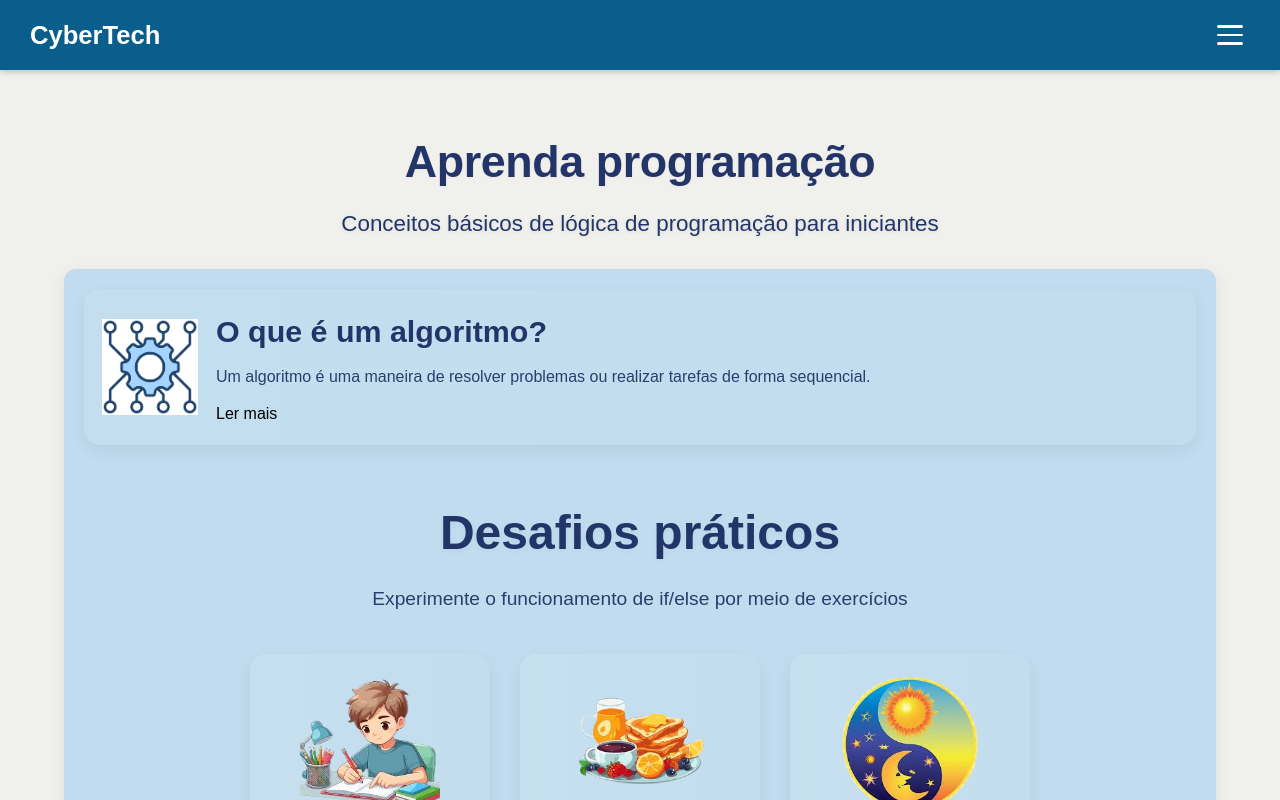
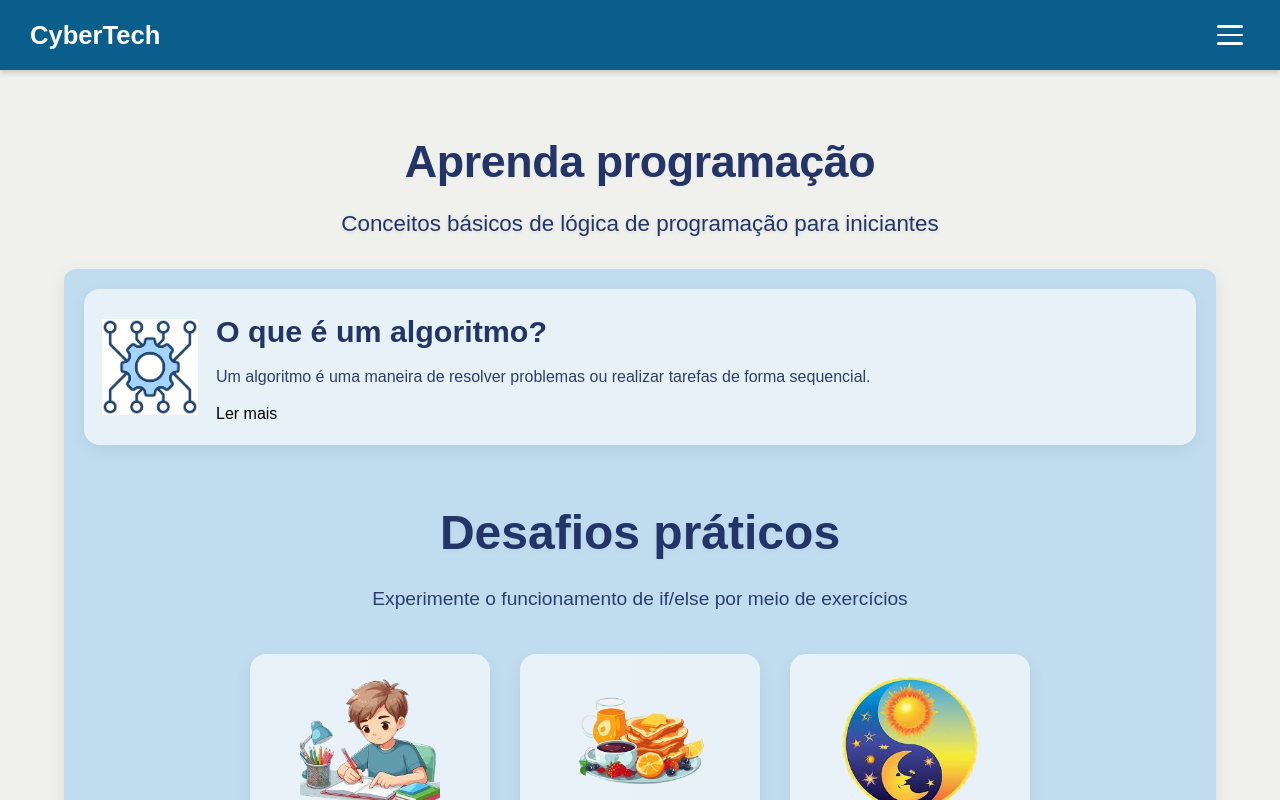
Before and after one commit to ErickEstavarenco/cyber-tech-, a React (Vite) app: page / in a window 1280 px wide. Built offline with nearby package versions, Linux system fonts and the light colour scheme; no server answers.

Commit message:
Mesclado Erikc-Branch mantendo meu CSS

```diff
--- a/src/pages/Home/Home.module.css
+++ b/src/pages/Home/Home.module.css
@@ -47,7 +47,7 @@
 .infoCard {
     display: flex;
     align-items: center;
-    background: linear-gradient(90deg, rgba(255,255,255,0.06), rgba(255,255,255,0.02));
+    background: #ffffff9d;
     padding: 18px; /* compact */
     width: 100%;
     border-radius: 16px;
@@ -55,6 +55,7 @@
     box-shadow: 0 6px 18px rgba(0, 0, 0, 0.06);
     transition: transform 0.28s cubic-bezier(0.4, 0, 0.2, 1), box-shadow 0.28s;
 }
+
 .infoCard:hover {
     transform: translateY(-6px);
     box-shadow: 0 14px 30px rgba(0, 0, 0, 0.08);
@@ -116,7 +117,7 @@
     min-width: 240px;
     max-width: 280px;
     aspect-ratio: 1/1;
-    background: linear-gradient(90deg, rgba(255,255,255,0.05), rgba(255,255,255,0.02));
+    background: #ffffff9d;;
     padding: 0;
     border-radius: 16px;
     text-align: center;
```
